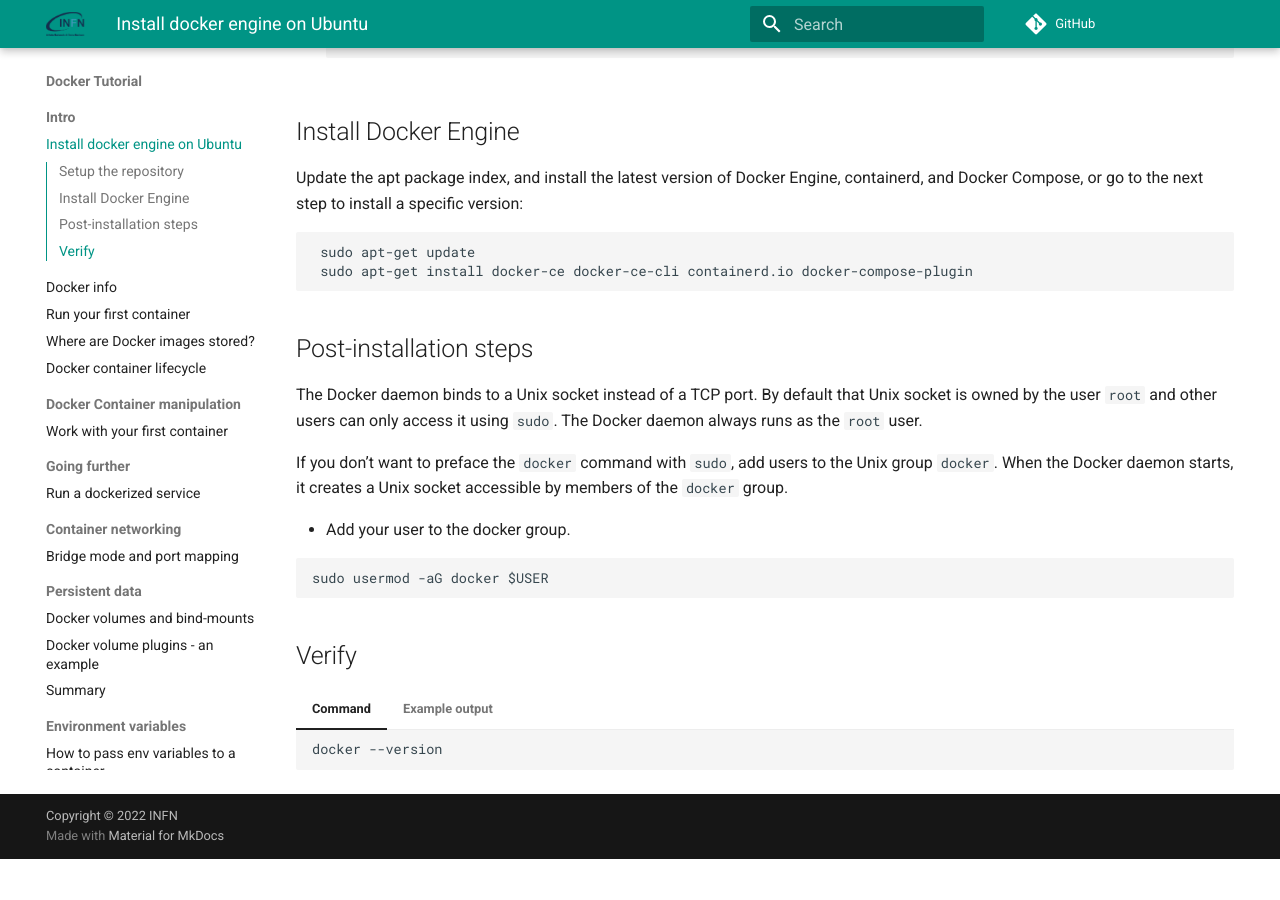
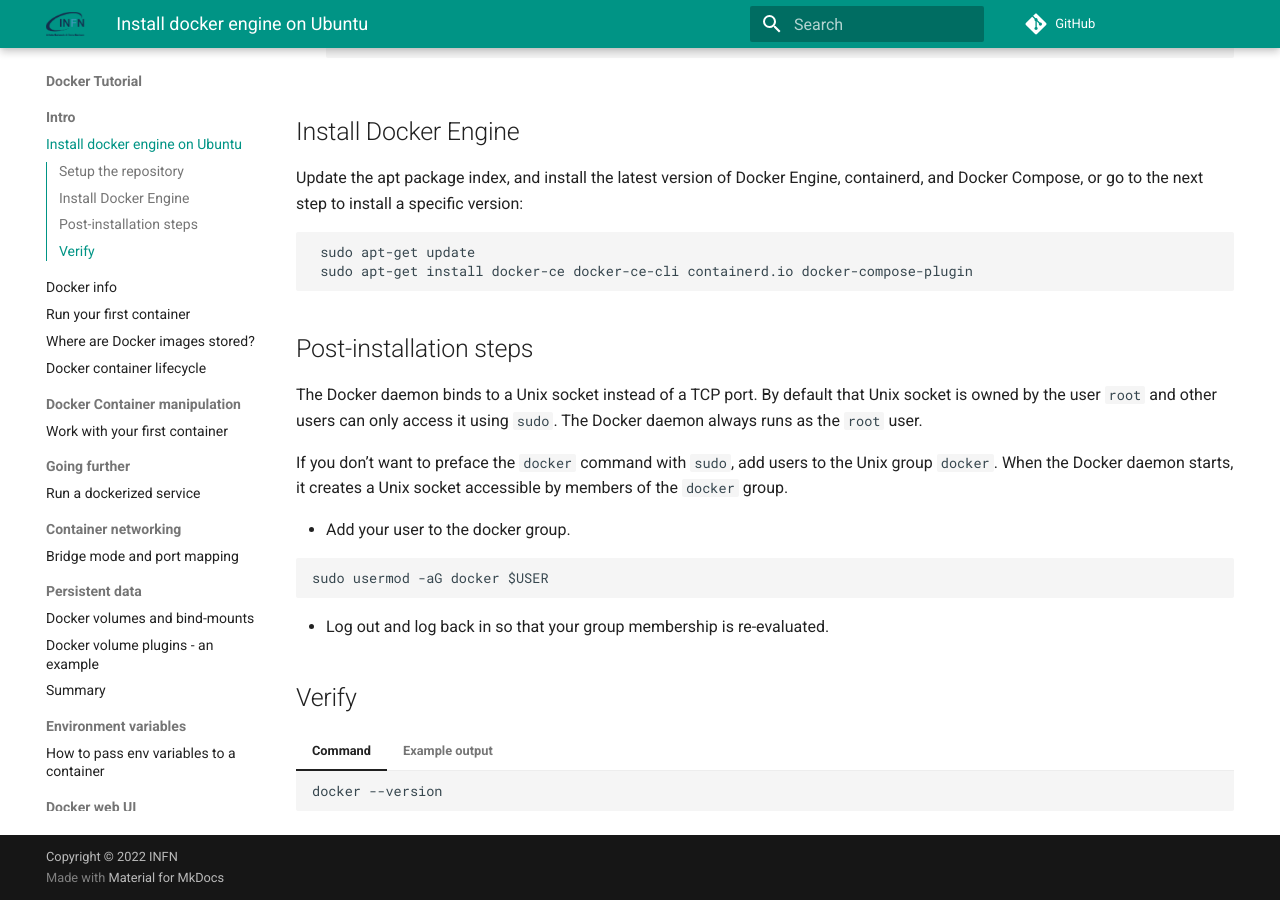
Before and after one commit to maricaantonacci/docker-tutorial, an MkDocs documentation site: the page built from docs/intro/install.md, in a window 1280 px wide and 900 px high, scrolled down 798 px. Built offline with MkDocs 1.6.1 and Material for MkDocs 9.7.7, drawn with Linux system fonts in a browser that asks for light colours; comment, search, counter and statistics services are not loaded; before the commit the page ends 1657 px from its top, so only the background shows below that.

Commit message:
Fix post-installation steps

````diff
--- a/docs/intro/install.md
+++ b/docs/intro/install.md
@@ -51,6 +51,8 @@ If you don’t want to preface the `docker` command with `sudo`, add users to th
 sudo usermod -aG docker $USER
 ```
 
+- Log out and log back in so that your group membership is re-evaluated.
+
 ## Verify
 
 === "Command"
````
